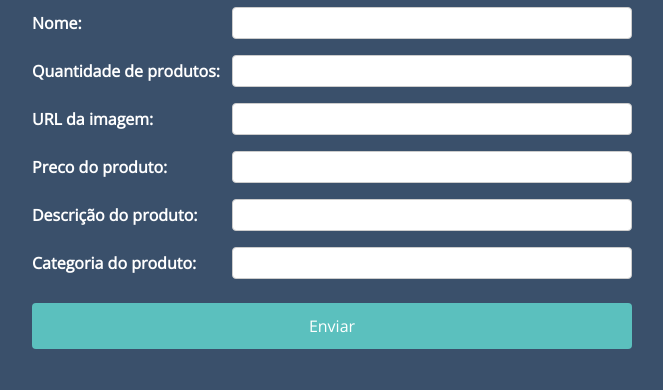
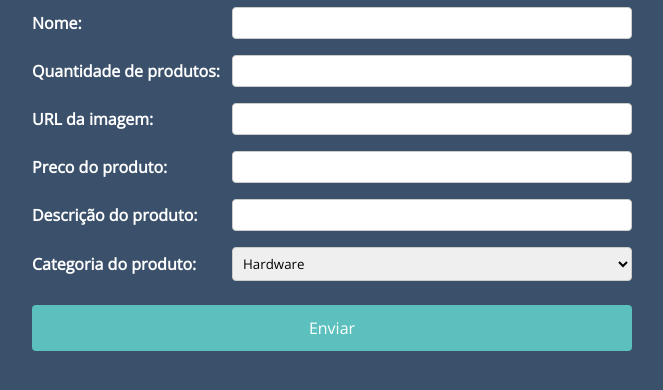
Before and after one commit to SottoMayor/Flask-Online-Shop, a Flask app: page /criar-produto in a window 1280 px wide. Shown: the part 146-536 px from the top of the page, without its empty margins (308-971 px from the left). Run offline with Flask 2, Linux system fonts and the light colour scheme.

Commit message:
Added select category in create-product;

```diff
--- a/templates/create-product.html
+++ b/templates/create-product.html
@@ -49,7 +49,11 @@
             </div>
             <div class="flex_container form_input">
                 <label for="categoria_produto">Categoria do produto:</label>
-                <input type="text" id="categoria_produto" name="categoria_produto" required>
+                <select id="categoria_produto" name="categoria_produto" required>
+                    <option value="Hardware">Hardware</option>
+                    <option value="Periferico">Periferico</option>
+                    <option value="Protector">Protector</option>
+                </select>
             </div>
             <div class="flex_container form_input">
                 <input type="submit" class="botao" value="Enviar">
```
